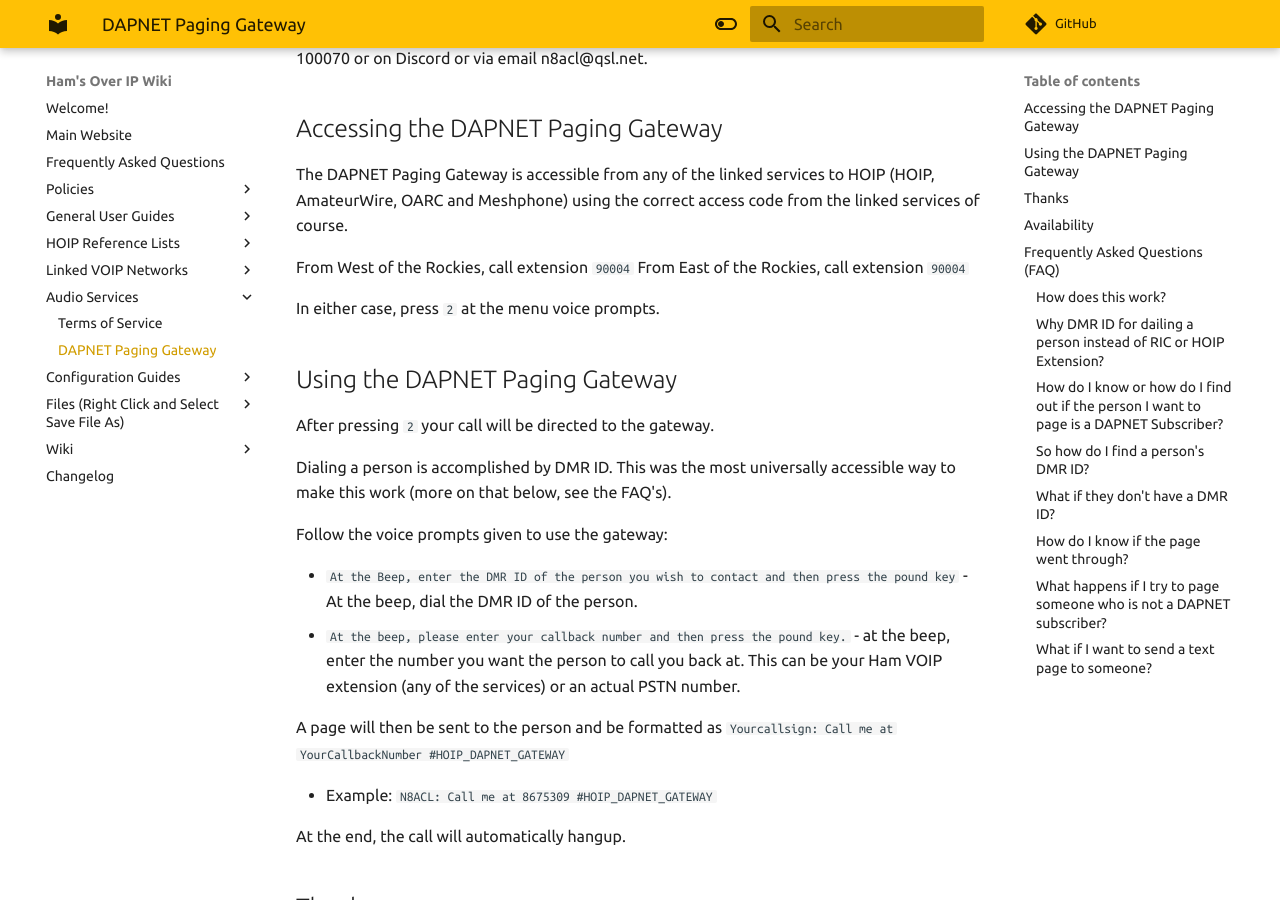
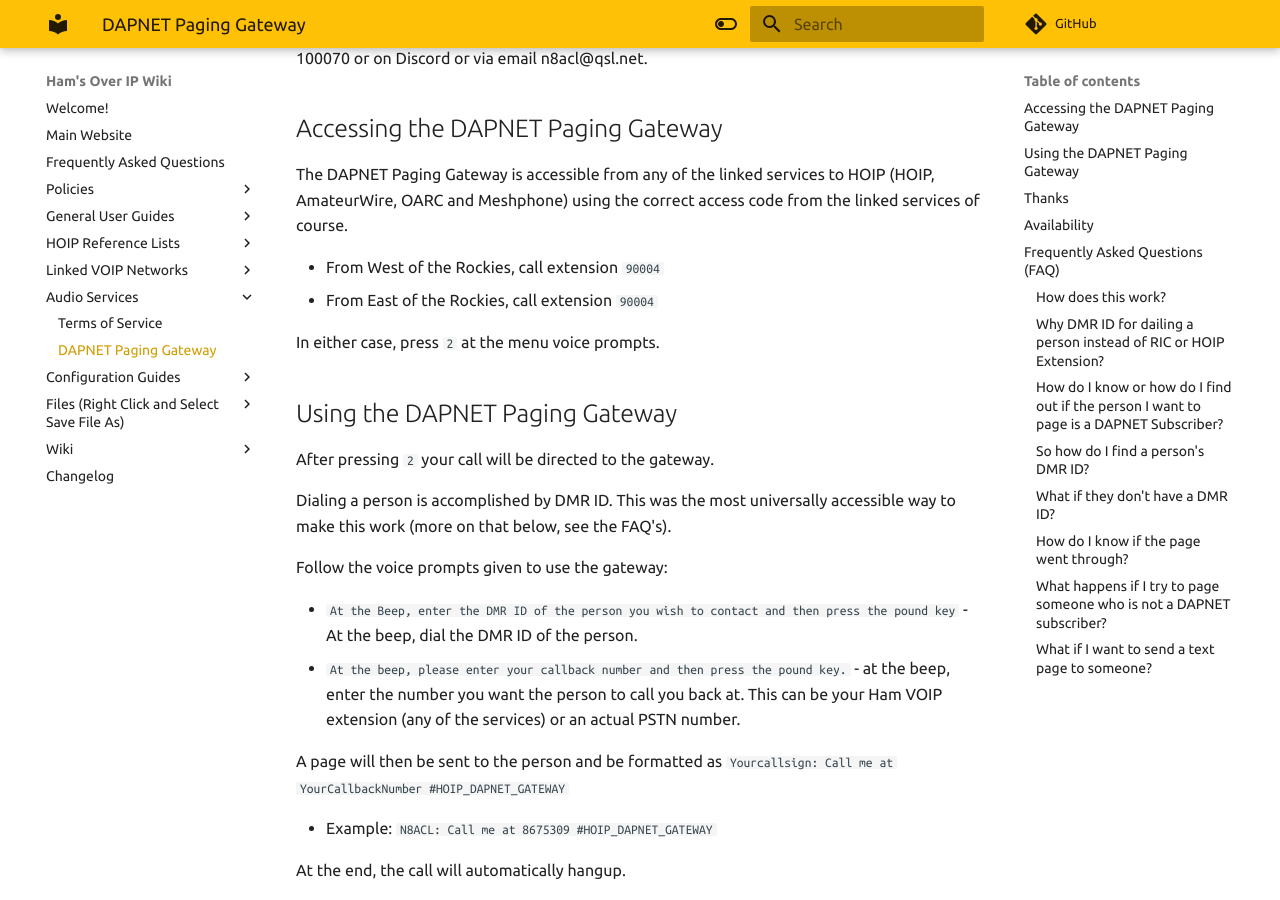
Before and after one commit to hamsoverip/wiki, an MkDocs documentation site: the page built from docs/General/audio_services/dapnet_gateway.md, in a window 1280 px wide and 900 px high, scrolled down 598 px. Built offline with MkDocs 1.6.1 and Material for MkDocs 9.7.7, drawn with Linux system fonts in a browser that asks for light colours; comment, search, counter and statistics services are not loaded.

````diff
--- a/docs/General/audio_services/dapnet_gateway.md
+++ b/docs/General/audio_services/dapnet_gateway.md
@@ -16,8 +16,8 @@ Questions about the DAPNET Paging Gateway can be directed to Jeff, N8ACL at exte
 
 The DAPNET Paging Gateway is accessible from any of the linked services to HOIP (HOIP, AmateurWire, OARC and Meshphone) using the correct access code from the linked services of course.
 
-From West of the Rockies, call extension ```90004```
-From East of the Rockies, call extension ```90004```
+* From West of the Rockies, call extension ```90004```
+* From East of the Rockies, call extension ```90004```
 
 In either case, press ```2``` at the menu voice prompts.
 
````
